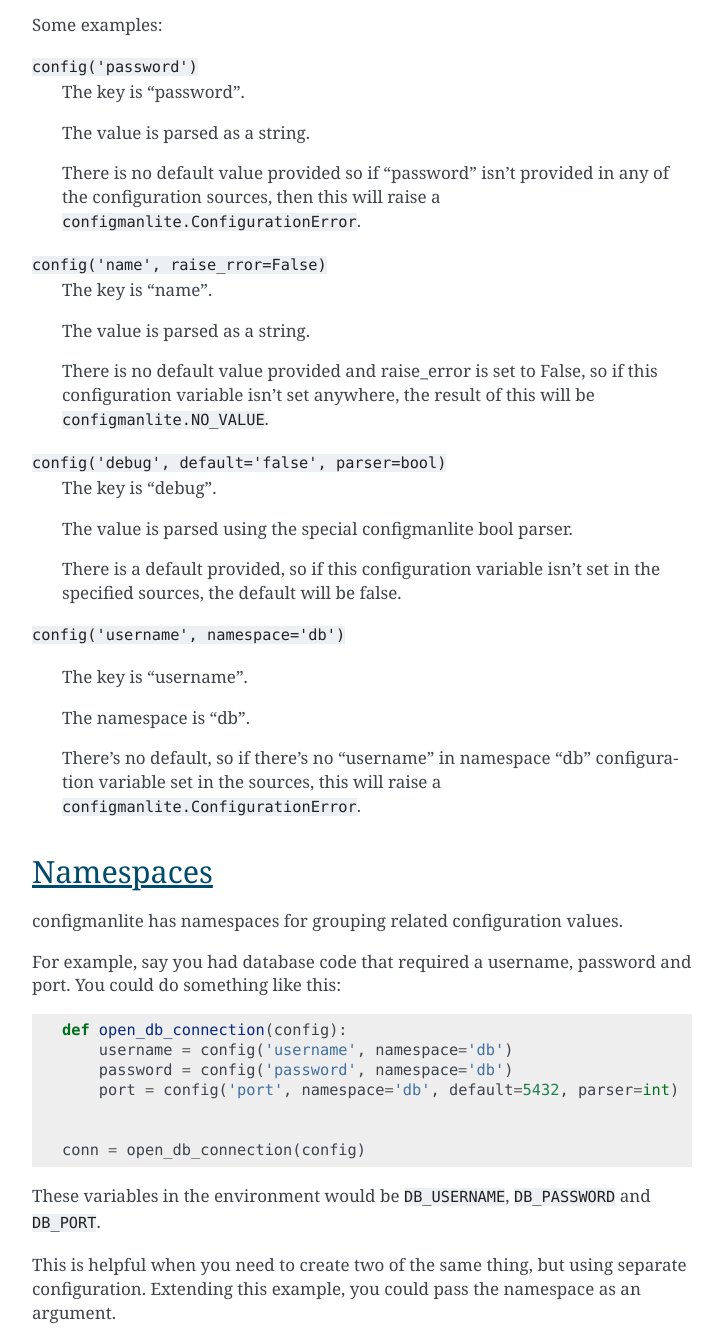
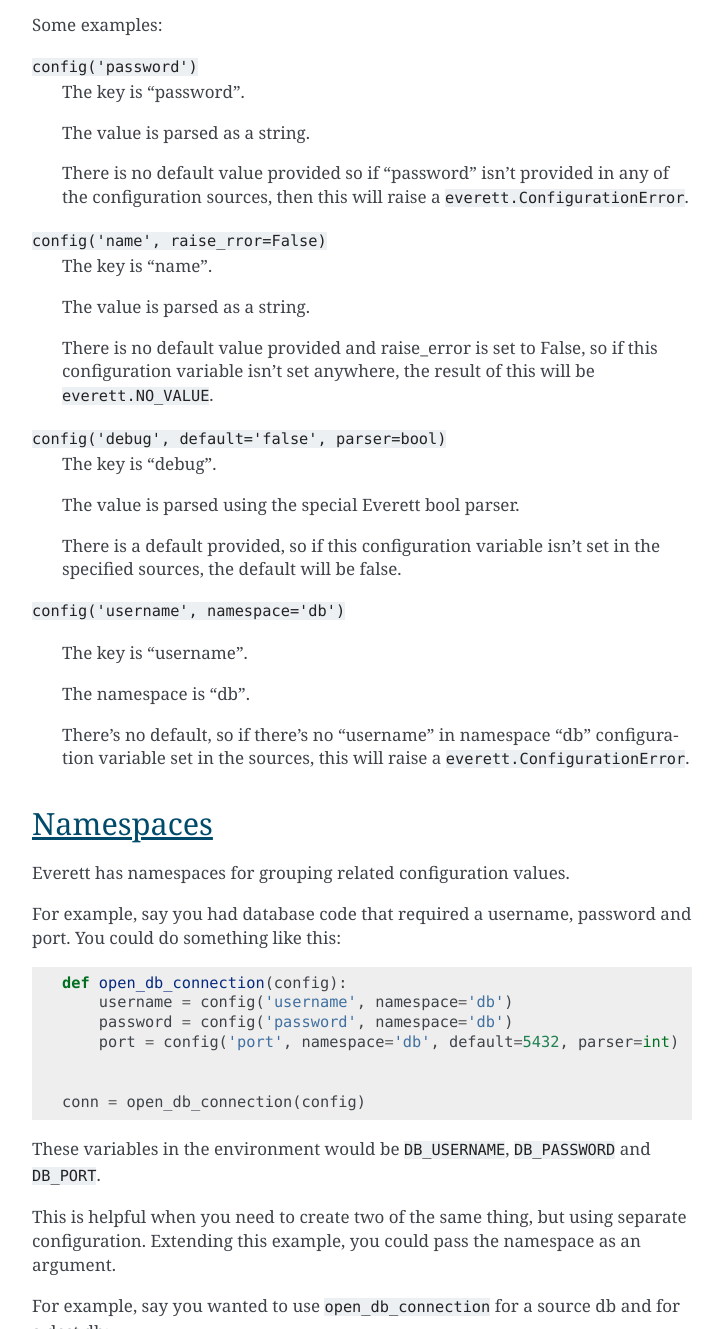
Before and after one commit to willkg/everett, a Sphinx documentation site: the page built from docs/configuration.rst, in a window 1280 px wide and 1400 px high, scrolled down 2486 px, cut to the strip 71-1400 px from the top of the window. Shown: the whole strip, without its empty margins (388-1111 px from the left). Built offline with Sphinx 7.4.7, drawn with Linux system fonts in a browser that asks for light colours; some of the changed text lies outside the part shown.

Commit message:
Rename to Everett
This changes the docs and code so that it's now called Everett.

It was previously called "configmanlite" because it takes some
inspiration from configman especailly regarding how it supports
component architectures. However, it's radically different from
configman and thus doesn't really deserve a "lite"ified name. Further
writing "configmanlite" is somewhat arduous. Given that, a rename
seemed pertinent.

```diff
--- a/docs/conf.py
+++ b/docs/conf.py
@@ -1,6 +1,6 @@
 # -*- coding: utf-8 -*-
 #
-# configmanlite documentation build configuration file, created by
+# everett documentation build configuration file, created by
 # sphinx-quickstart on Mon Aug  1 11:35:36 2016.
 #
 # This file is execfile()d with the current directory set to its
@@ -50,7 +50,7 @@
 master_doc = 'index'
 
 # General information about the project.
-project = u'configmanlite'
+project = u'Everett'
 copyright = u'2016, Will Kahn-Greene'
 author = u'Will Kahn-Greene'
 
@@ -135,7 +135,7 @@
 # The name for this set of Sphinx documents.
 # "<project> v<release> documentation" by default.
 #
-# html_title = u'configmanlite v0.1'
+# html_title = u'everett v0.1'
 
 # A shorter title for the navigation bar.  Default is the same as html_title.
 #
@@ -235,7 +235,7 @@
 # html_search_scorer = 'scorer.js'
 
 # Output file base name for HTML help builder.
-htmlhelp_basename = 'configmanlitedoc'
+htmlhelp_basename = 'everettdoc'
 
 # -- Options for LaTeX output ---------------------------------------------
 
@@ -261,7 +261,7 @@
 # (source start file, target name, title,
 #  author, documentclass [howto, manual, or own class]).
 latex_documents = [
-    (master_doc, 'configmanlite.tex', u'configmanlite Documentation',
+    (master_doc, 'everett.tex', u'Everett Documentation',
      u'Will Kahn-Greene', 'manual'),
 ]
 
@@ -303,7 +303,7 @@
 # One entry per manual page. List of tuples
 # (source start file, name, description, authors, manual section).
 man_pages = [
-    (master_doc, 'configmanlite', u'configmanlite Documentation',
+    (master_doc, 'everett', u'Everett Documentation',
      [author], 1)
 ]
 
@@ -318,8 +318,8 @@
 # (source start file, target name, title, author,
 #  dir menu entry, description, category)
 texinfo_documents = [
-    (master_doc, 'configmanlite', u'configmanlite Documentation',
-     author, 'configmanlite', 'One line description of project.',
+    (master_doc, 'everett', u'Everett Documentation',
+     author, 'everett', 'One line description of project.',
      'Miscellaneous'),
 ]
 
--- a/docs/configuration.rst
+++ b/docs/configuration.rst
@@ -17,7 +17,7 @@
 
     import os
 
-    from configmanlite.manager import (
+    from everett.manager import (
         ConfigManager,
         ConfigOSEnv,
         ConfigIniEnv
@@ -45,19 +45,19 @@
 ConfigOSEnv
 -----------
 
-.. autoclass:: configmanlite.manager.ConfigOSEnv
+.. autoclass:: everett.manager.ConfigOSEnv
 
 
 ConfigIniEnv
 ------------
 
-.. autoclass:: configmanlite.manager.ConfigIniEnv
+.. autoclass:: everett.manager.ConfigIniEnv
 
 
 ConfigDictEnv
 -------------
 
-.. autoclass:: configmanlite.manager.ConfigDictEnv
+.. autoclass:: everett.manager.ConfigDictEnv
 
 
 Implementing your own sources
@@ -66,7 +66,7 @@
 You can implement your own sources. They just need to implement the ``.get()``
 method. A no-op implementation is this::
 
-    from configmanlite import NO_VALUE
+    from everett import NO_VALUE
 
     class NoOpEnv(object):
         def get(self, key, namespace=None):
@@ -90,7 +90,7 @@
 Configuration must have a key. Other than that, everything is optionally
 specified.
 
-.. automethod:: configmanlite.manager.ConfigManager.__call__
+.. automethod:: everett.manager.ConfigManager.__call__
 
 
 Some examples:
@@ -102,7 +102,7 @@
 
     There is no default value provided so if "password" isn't provided in any of
     the configuration sources, then this will raise a
-    ``configmanlite.ConfigurationError``.
+    ``everett.ConfigurationError``.
 
 ``config('name', raise_rror=False)``
     The key is "name".
@@ -111,12 +111,12 @@
 
     There is no default value provided and raise_error is set to False, so if
     this configuration variable isn't set anywhere, the result of this will be
-    ``configmanlite.NO_VALUE``.
+    ``everett.NO_VALUE``.
 
 ``config('debug', default='false', parser=bool)``
     The key is "debug".
 
-    The value is parsed using the special configmanlite bool parser.
+    The value is parsed using the special Everett bool parser.
 
     There is a default provided, so if this configuration variable isn't set in
     the specified sources, the default will be false.
@@ -129,13 +129,13 @@
 
     There's no default, so if there's no "username" in namespace "db"
     configuration variable set in the sources, this will raise a
-    ``configmanlite.ConfigurationError``.
+    ``everett.ConfigurationError``.
 
 
 Namespaces
 ==========
 
-configmanlite has namespaces for grouping related configuration values.
+Everett has namespaces for grouping related configuration values.
 
 For example, say you had database code that required a username, password
 and port. You could do something like this::
@@ -191,34 +191,34 @@
 bools
 -----
 
-configmanlite provides a special bool parser that handles more explicit values
+Everett provides a special bool parser that handles more explicit values
 for "true" and "false":
 
 * true: t, true, yes, y, 1 (and uppercase versions)
 * false: f, false, no, n, 0 (and uppercase versions)
 
-.. autofunction:: configmanlite.manager.parse_bool
+.. autofunction:: everett.manager.parse_bool
 
 
 classes
 -------
 
-configmanlite provides a ``configmanlite.manager.parse_class`` that takes a
+Everett provides a ``everett.manager.parse_class`` that takes a
 string specifying a module and class and returns the class.
 
-.. autofunction:: configmanlite.manager.parse_class
+.. autofunction:: everett.manager.parse_class
 
 
 ListOf
 ------
 
-configmanlite provides a special ``configmanlite.manager.ListOf`` parser which
+Everett provides a special ``everett.manager.ListOf`` parser which
 parses a list of some other type. For example::
 
     ListOf(str)  # comma-delimited list of strings
     ListOf(int)  # comma-delimited list of ints
 
-.. autofunction:: configmanlite.manager.ListOf
+.. autofunction:: everett.manager.ListOf
 
 
 Implementing your own parsers
```
Also changed, not shown: docs/components.rst (+5 -5 lines), docs/index.rst (+5 -4 lines), docs/library.rst (+6 -6 lines), setup.py (+4 -4 lines), 6 other files.
